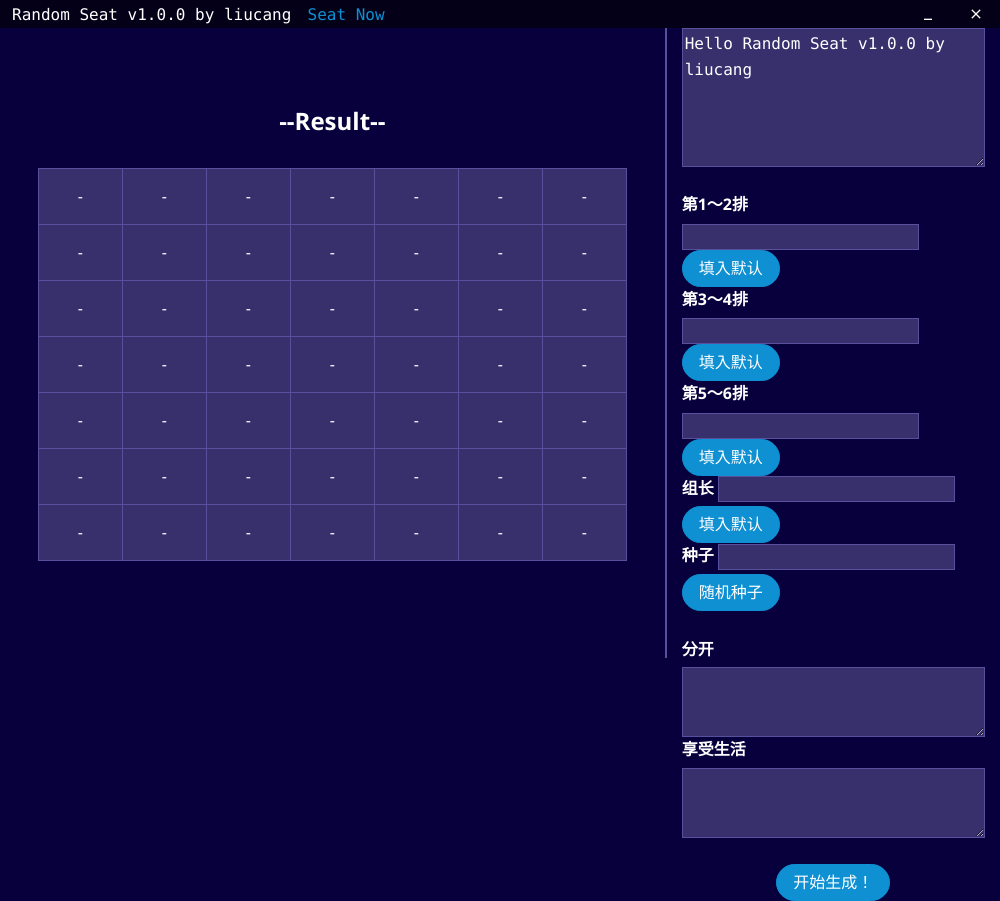
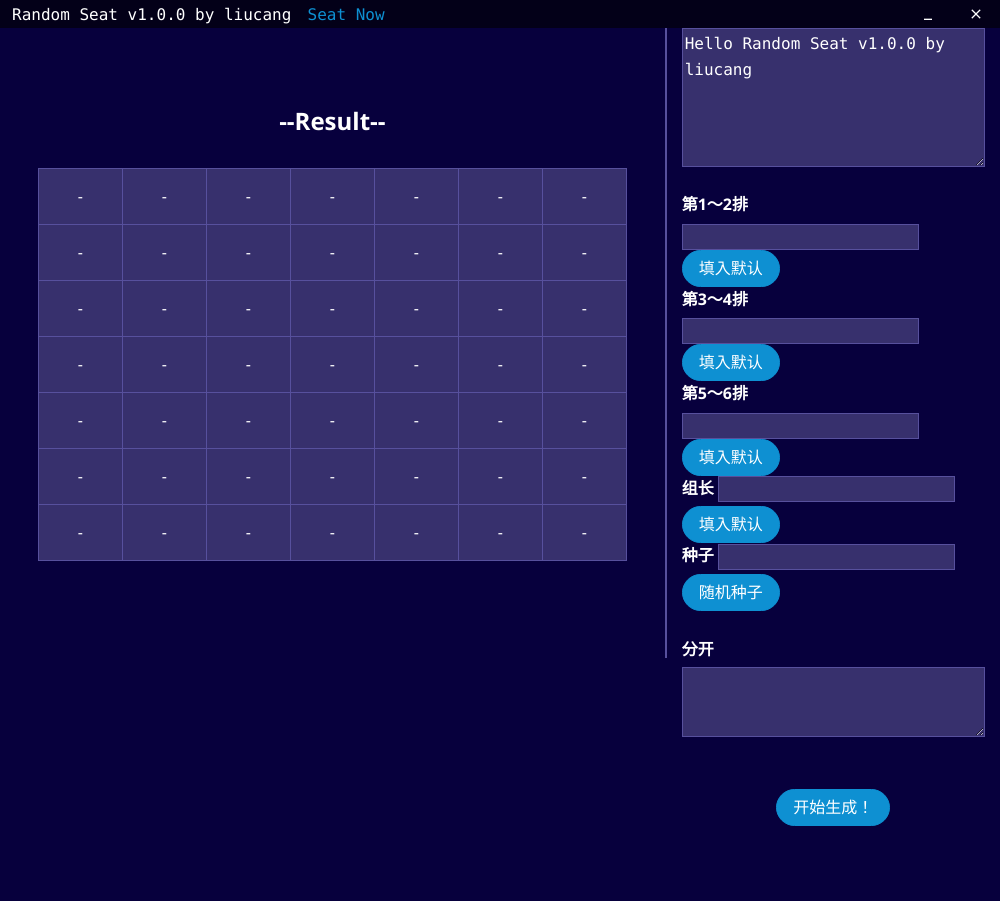
Before and after one commit to IceCang/RandomSeat, an Electron app: page index.html in a window 1000 px wide. After the commit the page ends 826 px from the top, so only its background shows below. Drawn offline with Linux system fonts and the light colour scheme.

Commit message:
砍掉”享受生活“

```diff
--- a/index.html
+++ b/index.html
@@ -3,7 +3,7 @@
 <head>
     <meta charset="UTF-8">
     <!-- https://developer.mozilla.org/zh-CN/docs/Web/HTTP/CSP -->
-    <meta http-equiv="Content-Security-Policy" content="default-src 'self'; script-src 'self'">
+    <!-- <meta http-equiv="Content-Security-Policy" content="default-src 'self'; script-src 'self'"> -->
     <link href="app.css" rel="stylesheet" type="text/css">
     <link href="materialicon/material-icons.css" rel="stylesheet" type="text/css">
     <link href="assets/css/amazeui.min.css" rel="stylesheet" type="text/css">
@@ -35,7 +35,7 @@
                 <label>种子</label>&nbsp;<input id="seed"> <button type="button" class="am-btn am-btn-primary am-round" id="random seed">随机种子</button> <br>
                 <br>
                 <label>分开</label><textarea class="control-box" id="spl"></textarea><br>
-                <label>享受生活</label><textarea class="control-box" id="com"></textarea><br>
+                <label style="display: none;">享受生活</label><textarea style="display: none;" class="control-box" id="com"></textarea><br>
                 <br>
                 <div class="tc">
                     <button type="button" class="am-btn am-btn-primary am-round" id="generate">开始生成！</button>
```
